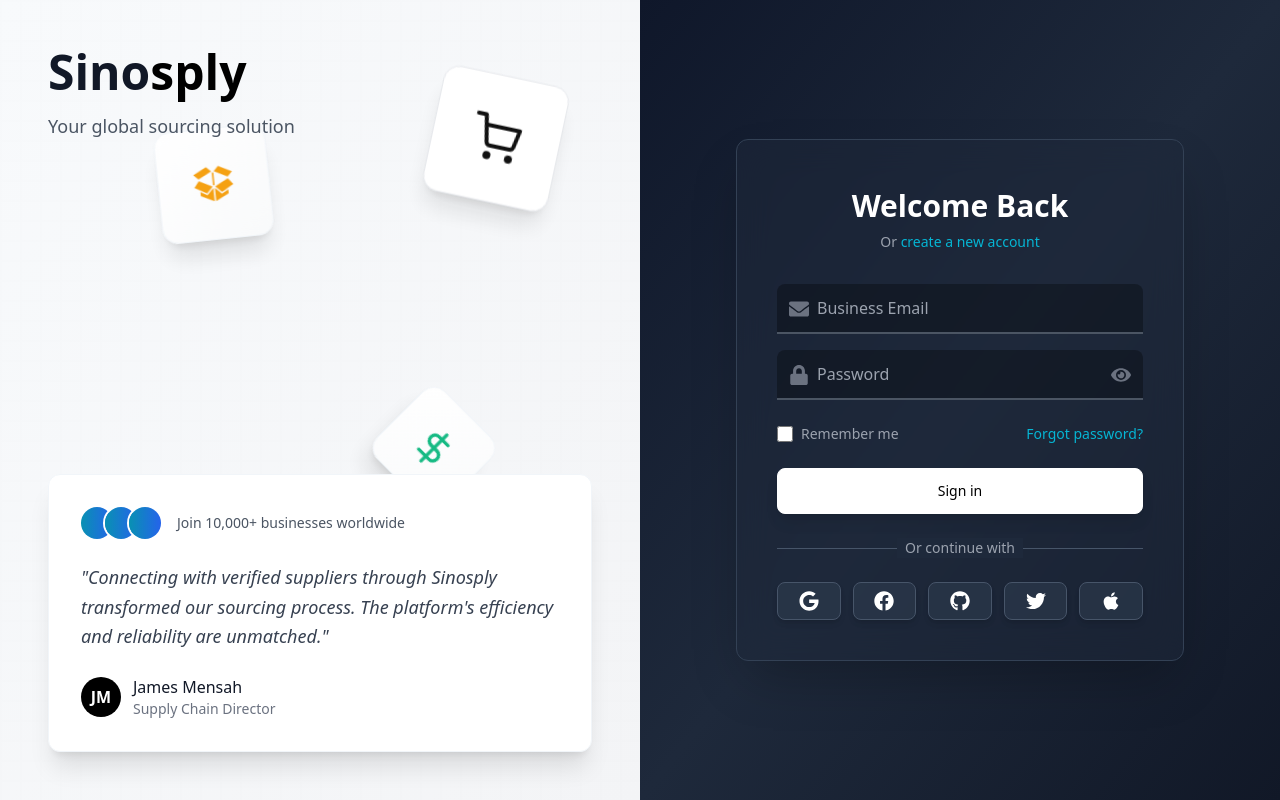
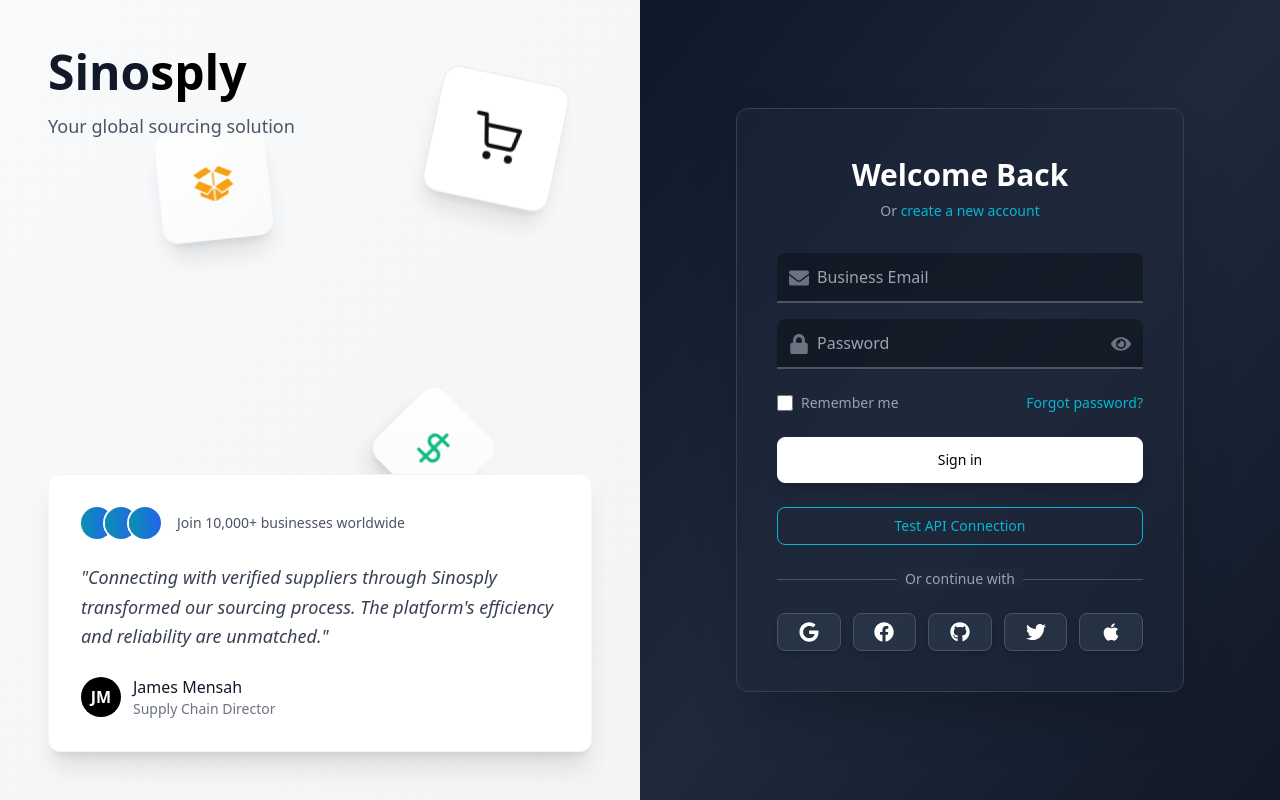
Before and after one commit to Owusu1946/bunnyandwolf, a React (Vite) app: page /login in a window 1280 px wide. Built offline with nearby package versions, Linux system fonts and the light colour scheme; the HTML template or start-up script is replaced by a standard one.

Commit message:
Added debugging tools for login and API connectivity

```diff
--- a/src/pages/Login.jsx
+++ b/src/pages/Login.jsx
@@ -6,6 +6,7 @@
 import { GiCardboardBox } from 'react-icons/gi';
 import { login, socialAuth } from '../services/auth';
 import { useAuth } from '../context/AuthContext';
+import apiConfig from '../config/apiConfig';
 
 const Login = () => {
   const navigate = useNavigate();
@@ -52,7 +53,22 @@
     }
 
     try {
+      console.log('🔑 Login attempt:', { email: formData.email, passwordLength: formData.password.length });
+      console.log('📡 API URL used:', apiConfig.baseURL);
+
       const response = await login(formData.email, formData.password);
+
+      console.log('✅ Login response:', {
+        success: !!response,
+        hasToken: !!response?.token,
+        hasUser: !!response?.user,
+        user: response?.user ? {
+          firstName: response.user.firstName,
+          lastName: response.user.lastName,
+          email: response.user.email,
+          role: response.user.role
+        } : null
+      });
 
       if (!response || !response.token || !response.user) {
         throw new Error('Invalid response from server');
@@ -70,17 +86,24 @@
       localStorage.setItem('token', response.token);
       localStorage.setItem('user', JSON.stringify(userData));
 
+      console.log('💾 User data stored in localStorage', {
+        token: !!response.token,
+        user: userData
+      });
+
       // Update the user state in AuthContext
       setUser(userData);
+      console.log('🔄 User state updated in AuthContext');
 
       if (rememberMe) {
         localStorage.setItem('rememberMe', 'true');
       }
 
       // Navigate to home page
+      console.log('🔀 Navigating to home page');
       navigate('/home');
     } catch (err) {
-      console.error('Login error:', err);
+      console.error('❌ Login error:', err);
       setError(err.message || 'Login failed. Please try again.');
     } finally {
       setLoading(false);
@@ -351,6 +374,48 @@
               </motion.button>
             </div>
 
+            {/* Test API connection button */}
+            <div>
+              <motion.button
+                type="button"
+                onClick={async () => {
+                  try {
+                    setLoading(true);
+                    setError('');
+                    console.log('Testing API connection to:', apiConfig.baseURL);
+
+                    // Simple fetch request to test connectivity
+                    const response = await fetch(`${apiConfig.baseURL}/auth/test-connection`, {
+                      method: 'GET',
+                      headers: {
+                        'Content-Type': 'application/json'
+                      }
+                    });
+
+                    const data = await response.json();
+                    console.log('API test response:', data);
+
+                    if (response.ok) {
+                      alert(`API connection successful: ${JSON.stringify(data)}`);
+                    } else {
+                      throw new Error(data.error || 'Connection failed');
+                    }
+                  } catch (err) {
+                    console.error('API test error:', err);
+                    setError(`API connection error: ${err.message}`);
+                  } finally {
+                    setLoading(false);
+                  }
+                }}
+                disabled={loading}
+                whileHover={{ scale: 1.02 }}
+                whileTap={{ scale: 0.98 }}
+                className="mt-4 group relative w-full flex justify-center py-2 px-4 border border-cyan-500 text-sm font-medium rounded-lg text-cyan-500 bg-transparent hover:bg-cyan-900/20 focus:outline-none focus:ring-2 focus:ring-offset-2 focus:ring-cyan-500 transition-all duration-150 disabled:opacity-50 disabled:cursor-not-allowed"
+              >
+                Test API Connection
+              </motion.button>
+            </div>
+
             <div className="mt-6">
               <div className="relative">
                 <div className="absolute inset-0 flex items-center">
--- a/src/services/auth.js
+++ b/src/services/auth.js
@@ -18,9 +18,47 @@
 
 export const login = async (email, password) => {
   try {
-    const response = await axios.post(`${API_URL}/auth/login`, { email, password });
+    console.log('🔄 Login request initiated to:', `${API_URL}/auth/login`);
+    console.log('📦 Request body:', { email, password: '********' });
+
+    const response = await axios.post(`${API_URL}/auth/login`, { email, password }, {
+      headers: {
+        'Content-Type': 'application/json'
+      }
+    }).catch(error => {
+      console.error('❌ Network error details:', {
+        message: error.message,
+        status: error.response?.status,
+        statusText: error.response?.statusText,
+        data: error.response?.data
+      });
+      throw error;
+    });
+
+    console.log('✅ Login response successful:', {
+      success: response.data.success,
+      status: response.status,
+      hasToken: !!response.data.token,
+      hasUser: !!response.data.user
+    });
+
+    // Store token in local storage if remember me is checked
+    if (response.data.token) {
+      localStorage.setItem('token', response.data.token);
+      localStorage.setItem('user', JSON.stringify(response.data.user));
+      console.log('💾 Auth data stored in localStorage');
+    }
+
     return response.data;
   } catch (error) {
+    console.error('❌ Login error:', {
+      message: error.message,
+      response: error.response?.data,
+      status: error.response?.status
+    });
+    if (error.response?.data?.error) {
+      console.error('📄 Server error message:', error.response.data.error);
+    }
     throw error.response?.data?.error || 'Invalid credentials';
   }
 };
```
